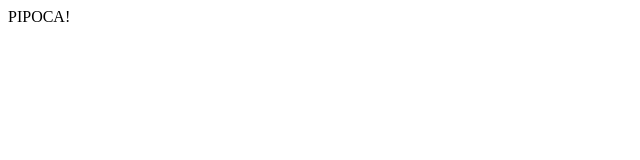
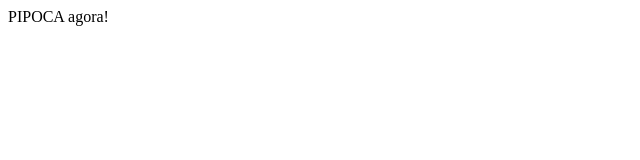
Before and after one commit to wanderok/wmm, a Next.js app: page / in a window 1280 px wide. Shown: the top 160 px of the page, without its empty margins (0-640 px from the left). Built offline with nearby package versions, Linux system fonts and the light colour scheme.

Commit message:
PIPOCA AGORA

```diff
--- a/pages/index.js
+++ b/pages/index.js
@@ -13,7 +13,7 @@
 
 
 function Home() {
-    return <div>PIPOCA!</div>
+    return <div>PIPOCA agora!</div>
 }
 
 export default Home
```
